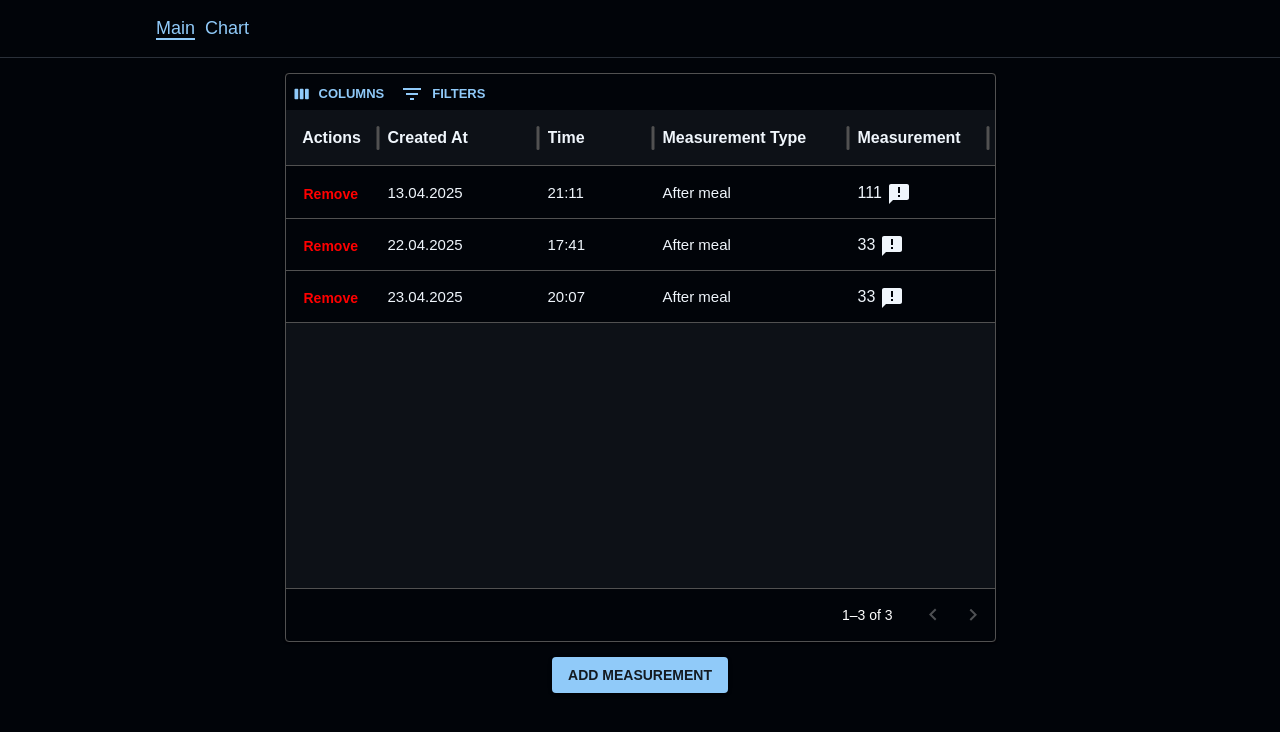
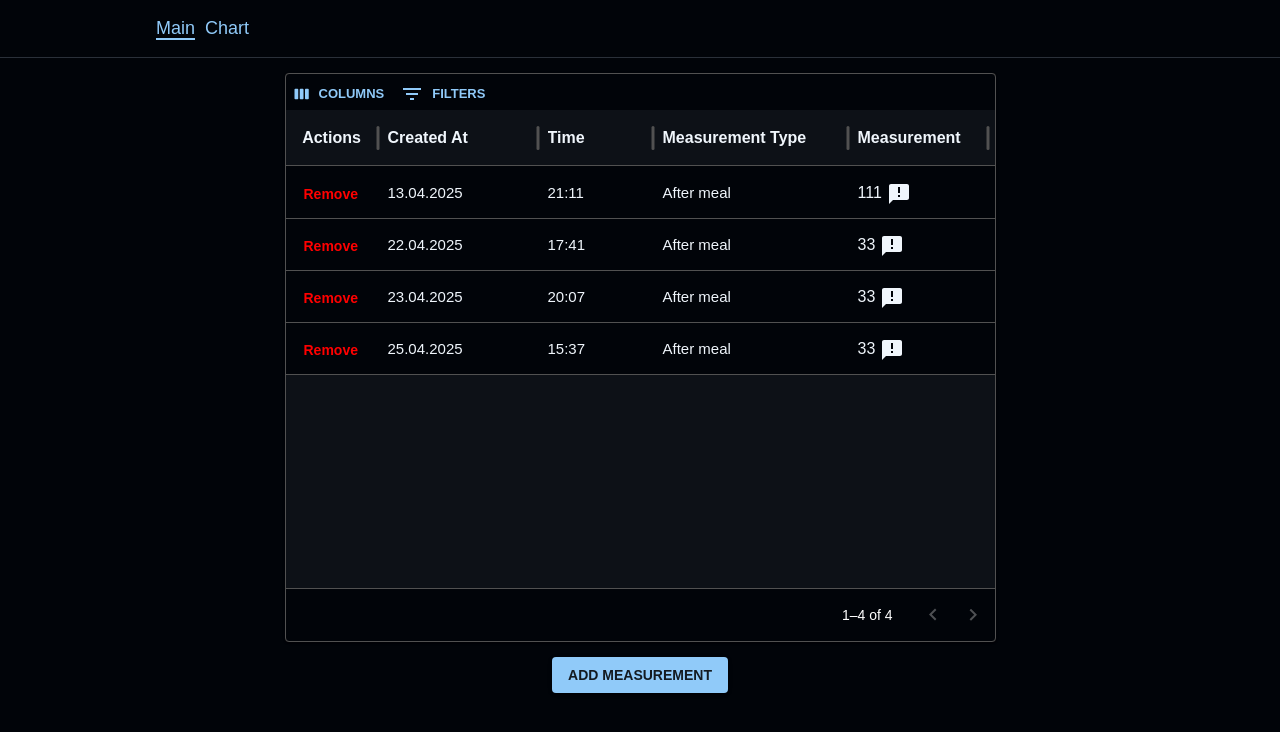
Before and after one commit to Vladislav-096/blood-sugar-monitoring-diary, a React (Vite) app: page / in a window 1280 px wide. Shown: the top 732 px of the page. Built offline with nearby package versions, Linux system fonts and the light colour scheme; data requests are answered from the project's data file; a web font is replaced by a local one.

Commit message:
refactor: removed unused types

```diff
--- a/db.json
+++ b/db.json
@@ -83,6 +83,35 @@
           }
         ]
       }
+    },
+    {
+      "id": "01966d99-7aa4-76ec-96e0-4c1bdd405f0d",
+      "createdAt": 1745595420,
+      "updatedAt": 1745595497,
+      "typeOfMeasurement": "2",
+      "measurement": 33,
+      "afterMealMeasurement": {
+        "meal": [
+          {
+            "id": 0,
+            "portion": 33,
+            "dish": "Какахи"
+          },
+          {
+            "id": 1,
+            "portion": 33,
+            "dish": "макароны",
+            "statistic": {
+              "id": 1,
+              "calories": 158,
+              "proteins": 5.5,
+              "fats": 1.1,
+              "carbohydrates": 30.2,
+              "comment": "Glycemic index is relatively high"
+            }
+          }
+        ]
+      }
     }
   ],
   "typesOfMeasuremens": [
--- a/src/app/measurements.ts
+++ b/src/app/measurements.ts
@@ -1,7 +1,6 @@
 import { z } from "zod";
 import { API_URL } from "../constants/constants";
 import { validateGetResponse, validateResponse } from "./validationResponse";
-import { MeasurementData } from "../types/types";
 
 const DishStatisticSchema = z.object({
   id: z.number(),
@@ -88,7 +87,7 @@ export const getTypesOfMeasurements = async () => {
     });
 };
 
-export const addMeasurement = async (data: MeasurementData) => {
+export const addMeasurement = async (data: Measurement) => {
   return fetch(`${API_URL}/measurements`, {
     method: "POST",
     headers: { "Content-type": "application/json" },
@@ -101,7 +100,7 @@ export const addMeasurement = async (data: MeasurementData) => {
     });
 };
 
-export const editMeasurement = async (data: MeasurementData) => {
+export const editMeasurement = async (data: Measurement) => {
   return fetch(`${API_URL}/measurements/${data.id}`, {
     method: "PUT",
     headers: { "Content-type": "application/json" },
--- a/src/components/MeasurementsTable/MeasurementsTable.tsx
+++ b/src/components/MeasurementsTable/MeasurementsTable.tsx
@@ -10,7 +10,7 @@ import {
 import { Paper } from "@mui/material";
 import React, { useState } from "react";
 import { ConfirmModal } from "../ConfirmModal/ConfirmModal";
-import { CheckoutState, MeasurementData } from "../../types/types";
+import { CheckoutState } from "../../types/types";
 import { EditAfterMeasurementModal } from "../../features/editAfterMealMeasurementModal/EditAfterMealMeasurementModa";
 import {
   controlPanelStyles,
@@ -80,8 +80,11 @@ export const MeasurementsTable = ({
   const handleCloseEditAfterMealMeasurementModal = () =>
     setOpenEditAfterMealMeasurementModal(false);
   const [idToRemove, setIdToRemove] = useState<string>("");
-  const [afterMealMeasurement, setAfterMealMeasurement] =
-    useState<MeasurementData>(initialAfterMealMeasurement);
+  // Для модалки редактирования after meal замеров, а так туда полностью замер отдаю.
+  // Переименовать по человечески стейт
+  const [afterMealMeasurement, setAfterMealMeasurement] = useState<Measurement>(
+    initialAfterMealMeasurement
+  );
   const [isAlert, setIsAlert] = useState<boolean>(false);
   const [alertTitle, setAlertTitle] = useState<string>("");
 
@@ -265,7 +268,7 @@ export const MeasurementsTable = ({
   };
 
   const useEditMutation = () => {
-    return React.useCallback(async (data: MeasurementData) => {
+    return React.useCallback(async (data: Measurement) => {
       const res = dispatchEditMeasurementSync(data);
       return res;
     }, []);
@@ -338,8 +341,8 @@ export const MeasurementsTable = ({
       if (!areObjectsTheSame.result) {
         const { time: _, ...theRest } = newRow;
 
-        const row: MeasurementData = {
-          ...(theRest as MeasurementData),
+        const row: Measurement = {
+          ...(theRest as Measurement),
           updatedAt: dayjs().unix(),
         };
 
@@ -350,7 +353,7 @@ export const MeasurementsTable = ({
           delete row.afterMealMeasurement;
         }
 
-        const res = await mutateRow(row as MeasurementData);
+        const res = await mutateRow(row as Measurement);
 
         if (res.payload) {
           return row;
@@ -373,7 +376,7 @@ export const MeasurementsTable = ({
       params.field === "measurement" &&
       params.row.typeOfMeasurement === "2"
     ) {
-      const data: MeasurementData = params.row;
+      const data: Measurement = params.row;
 
       setAfterMealMeasurement(data);
 
--- a/src/constants/constants.ts
+++ b/src/constants/constants.ts
@@ -7,7 +7,6 @@ export const loaderDarkColor = "#010409";
 
 export const initialAfterMealMeasurement = {
   id: "",
-  time: "",
   createdAt: 0,
   updatedAt: 0,
   typeOfMeasurement: "",
--- a/src/features/editAfterMealMeasurementModal/EditAfterMealMeasurementModa.tsx
+++ b/src/features/editAfterMealMeasurementModal/EditAfterMealMeasurementModa.tsx
@@ -3,7 +3,6 @@ import { useAppDispatch, useAppSelector } from "../../app/hooks";
 import {
   FieldNameEditMeasurementForm,
   FormTypesEditMeasurement,
-  MeasurementData,
 } from "../../types/types";
 import { Controller, useFieldArray, useForm } from "react-hook-form";
 import { fetchEditMeasurement } from "../shared/slices/measurementsSlice";
@@ -31,11 +30,12 @@ import { CustomRequestErrorAlert } from "../../components/CustomRequestErrorAler
 import { SubmitModalButton } from "../../components/SubmitModalButton/SubmitModalButton";
 import dayjs from "dayjs";
 import { areObjectsEqual } from "../../utils/areObjectsEqual";
+import { DishStatistic, Measurement } from "../../app/measurements";
 
 interface EditAfterMeasurementModal {
-  afterMealMeasurement: MeasurementData;
+  afterMealMeasurement: Measurement;
   setAfterMealMeasurement: React.Dispatch<
-    React.SetStateAction<MeasurementData>
+    React.SetStateAction<Measurement>
   >;
   open: boolean;
   handleClose: () => void;
@@ -57,6 +57,7 @@ export const EditAfterMeasurementModal = ({
   );
   const [isAlert, setIsAlert] = useState<boolean>(false);
   const [measurement, setMeasurement] = useState<string>(" "); // Чтобы визуально не уезжал лэйбл при открытии модалки. Оставлю?
+  const [dishStatistic, setDishStatistic] = useState<DishStatistic[]>([]);
 
   const handlePortionChange = (
     event: React.ChangeEvent<HTMLInputElement | HTMLTextAreaElement>,
@@ -123,7 +124,7 @@ export const EditAfterMeasurementModal = ({
   };
 
   const onSubmit = async (formData: FormTypesEditMeasurement) => {
-    const data: MeasurementData = {
+    const data: Measurement = {
       id: afterMealMeasurement.id,
       createdAt: afterMealMeasurement.createdAt,
       updatedAt: afterMealMeasurement.updatedAt,
@@ -168,7 +169,12 @@ export const EditAfterMeasurementModal = ({
       setMeasurement(measurement);
 
       afterMealMeasurement.afterMealMeasurement?.meal.forEach((item) => {
+        // setDishStatistic((prev) => {
+        //   return [...prev, {id: item.}]
+        // })
+
         append({
+          id: item.id,
           portion: item.portion.toString(),
           dish: item.dish,
         });
--- a/src/features/mainPageComponent/MainPageComponent.tsx
+++ b/src/features/mainPageComponent/MainPageComponent.tsx
@@ -7,9 +7,9 @@ import {
   fetchRemoveMeasurement,
 } from "../shared/slices/measurementsSlice";
 import { MeasurementsTable } from "../../components/MeasurementsTable/MeasurementsTable";
-import { MeasurementData } from "../../types/types";
 import { getTimeStringFromUnix } from "../../utils/getDateTimeStringFromUnix";
 import { PagesCommonProps } from "../shared/pagesCommon/PagesCommon";
+import { Measurement } from "../../app/measurements";
 
 export const MainPageComponent = () => {
   const [open, setOpen] = useState<boolean>(false);
@@ -22,7 +22,7 @@ export const MainPageComponent = () => {
     dispatch(fetchRemoveMeasurement(id));
   };
 
-  const dispatchEditMeasurementSync = async (data: MeasurementData) => {
+  const dispatchEditMeasurementSync = async (data: Measurement) => {
     const response = await dispatch(fetchEditMeasurement(data));
     return response;
   };
--- a/src/features/measurementModal/MeasurementModal.tsx
+++ b/src/features/measurementModal/MeasurementModal.tsx
@@ -19,7 +19,6 @@ import { fetchAddMeasurement } from "../shared/slices/measurementsSlice";
 import {
   FieldNameCreateMeasurementForm,
   FormTypesCreateMeasurement,
-  MeasurementData,
 } from "../../types/types";
 import {
   DatePicker,
@@ -47,7 +46,7 @@ import {
   validationRules,
 } from "../../constants/constants";
 import { getDishStatistic } from "../../app/dishStatistic";
-import { DishStatistic } from "../../app/measurements";
+import { DishStatistic, Measurement } from "../../app/measurements";
 import { Loader } from "../../components/Loader/Loader";
 import { HtmlTooltip } from "../../components/HtmlTooltip/HtmlTooltip";
 import InfoIcon from "@mui/icons-material/Info";
@@ -367,7 +366,7 @@ export const MeasurementModal = ({ open, handleClose }: MeasurementModal) => {
       (item) => item.name === formData.typeOfMeasurement
     );
 
-    let data: MeasurementData = {
+    let data: Measurement = {
       id: measurementId,
       createdAt: mergeDateAndTime(unixTimestampDate, unixTimestampTime),
       updatedAt: dayjs().unix(),
@@ -382,7 +381,7 @@ export const MeasurementModal = ({ open, handleClose }: MeasurementModal) => {
           meal: formData.afterMealMeasurement.meal.map((item) => {
             const statistic = dishStatistic.find((el) => el.id === item.id);
             return {
-              id: item.id,
+              id: item.id || 0, // Сомнения
               portion: Number(item.portion),
               dish: item.dish,
               ...(statistic && { statistic }),
--- a/src/features/shared/slices/measurementsSlice.ts
+++ b/src/features/shared/slices/measurementsSlice.ts
@@ -8,7 +8,6 @@ import {
 } from "../../../app/measurements";
 import {
   CheckoutState,
-  MeasurementData,
   RequestError,
 } from "../../../types/types";
 import { requestErrorInitial } from "../../../constants/constants";
@@ -47,7 +46,7 @@ export const fetchGetMeasurements = createAsyncThunk(
 
 export const fetchAddMeasurement = createAsyncThunk(
   "measurements/fetchAddMeasurement",
-  async (arg: MeasurementData) => {
+  async (arg: Measurement) => {
     const response = await addMeasurement(arg);
     const data = await response.json();
     return data;
@@ -65,7 +64,7 @@ export const fetchRemoveMeasurement = createAsyncThunk(
 
 export const fetchEditMeasurement = createAsyncThunk(
   "measurement/fetchEditMeasurement",
-  async (arg: MeasurementData) => {
+  async (arg: Measurement) => {
     const response = await editMeasurement(arg);
     const data = await response.json();
     return data;
@@ -105,7 +104,7 @@ export const measurementsSlice = createSlice({
     });
     builder.addCase(
       fetchAddMeasurement.fulfilled,
-      (state, action: PayloadAction<MeasurementData>) => {
+      (state, action: PayloadAction<Measurement>) => {
         state.checkoutAddMeasurementState = "READY";
         state.measurements = [...state.measurements, action.payload];
       }
@@ -125,7 +124,7 @@ export const measurementsSlice = createSlice({
     });
     builder.addCase(
       fetchRemoveMeasurement.fulfilled,
-      (state, action: PayloadAction<MeasurementData>) => {
+      (state, action: PayloadAction<Measurement>) => {
         state.checkoutRemoveMeasurementState = "READY";
         const newData = state.measurements.filter(
           (item) => item.id !== action.payload.id
@@ -147,7 +146,7 @@ export const measurementsSlice = createSlice({
     });
     builder.addCase(
       fetchEditMeasurement.fulfilled,
-      (state, action: PayloadAction<MeasurementData>) => {
+      (state, action: PayloadAction<Measurement>) => {
         state.checkoutEditMeasurementState = "READY";
         const index = state.measurements.findIndex(
           (item) => item.id === action.payload.id
```
Also changed, not shown: src/types/types.ts (+6 -4 lines).
